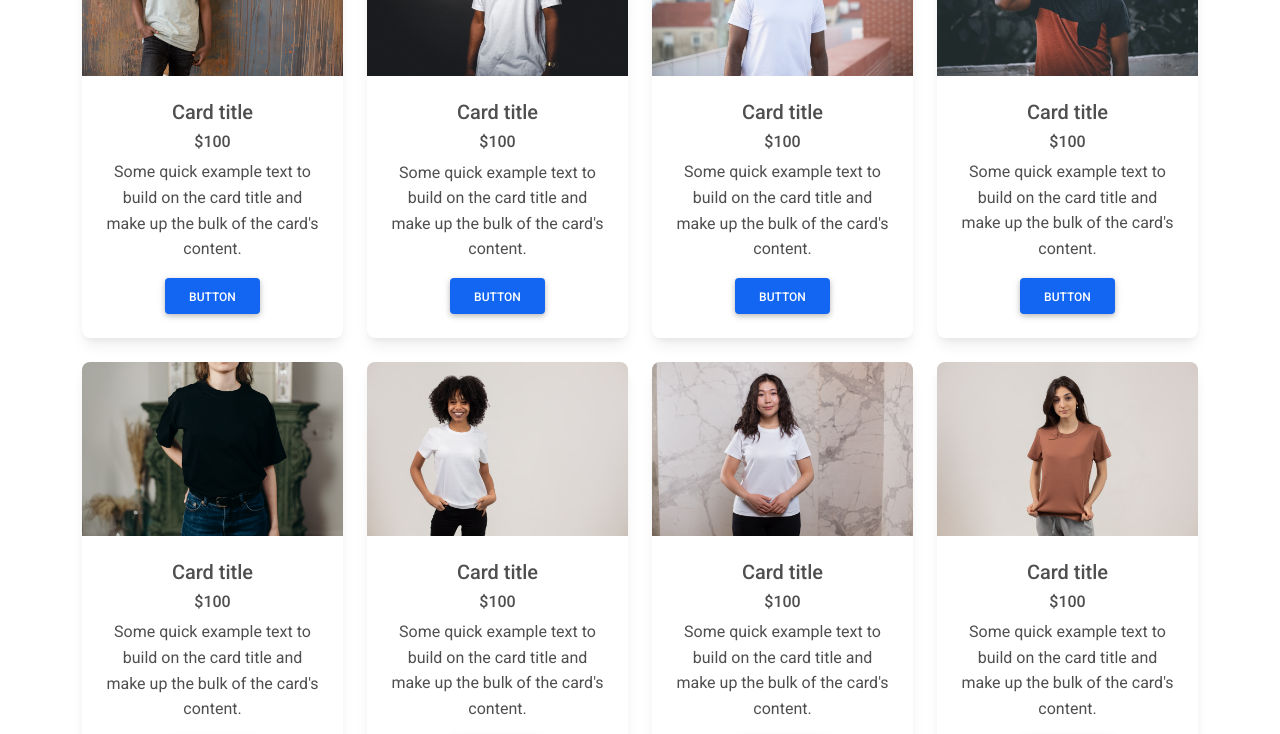
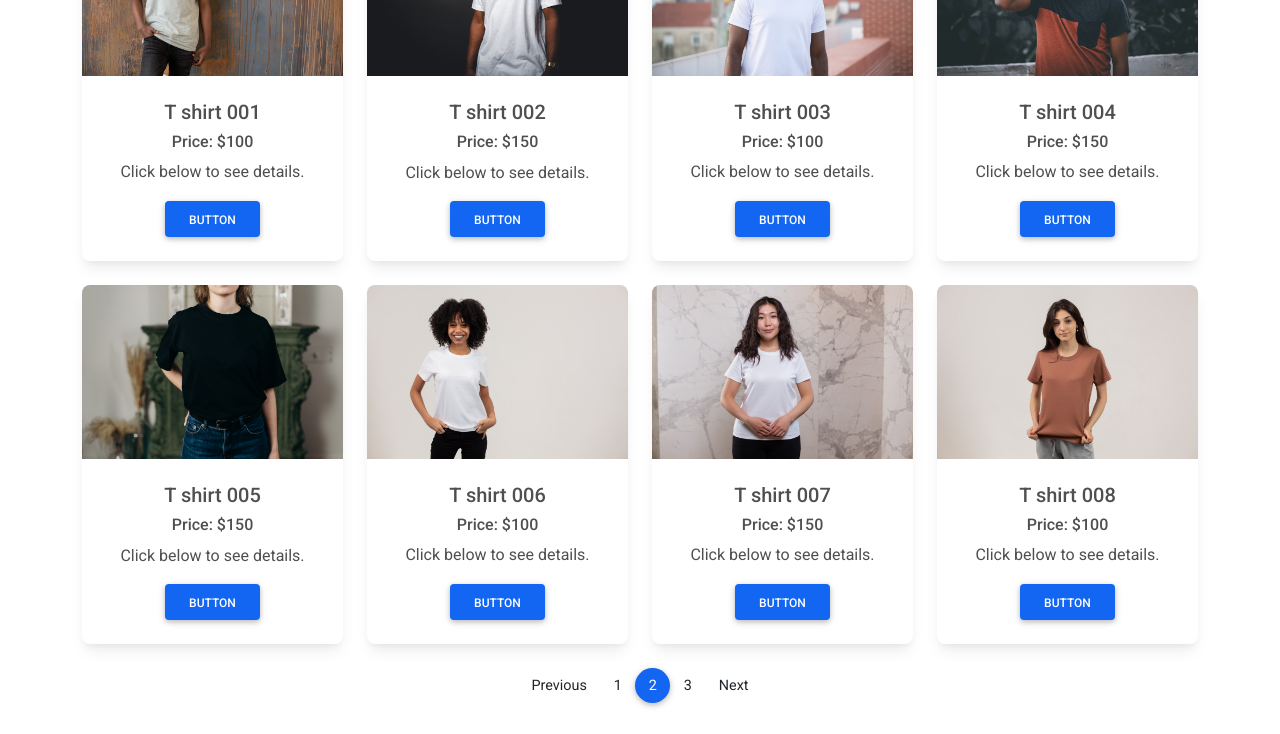
Before and after one commit to kawsar2500/autumn_sale, a plain HTML site: page index.html in a window 1280 px wide. Shown: the part 790-1524 px from the top of the page. Drawn offline with Linux system fonts and the light colour scheme.

Commit message:
Update index.html

```diff
--- a/index.html
+++ b/index.html
@@ -5,33 +5,19 @@
     <meta name="viewport" content="width=device-width, initial-scale=1, shrink-to-fit=no" />
     <meta http-equiv="x-ua-compatible" content="ie=edge" />
     <title>Material Design for Bootstrap</title>
-    <!-- MDB icon -->
     <link rel="icon" href="img/faviconlogo1.png" type="image/x-icon" />
-    <!-- Font Awesome -->
     <link rel="stylesheet" href="https://use.fontawesome.com/releases/v5.15.2/css/all.css" />
-    <!-- Google Fonts Roboto -->
-    <link
-      rel="stylesheet"
-      href="https://fonts.googleapis.com/css2?family=Roboto:wght@300;400;500;700&display=swap"
-    />
-    <!-- MDB -->
+    <link rel="stylesheet" href="https://fonts.googleapis.com/css2?family=Roboto:wght@300;400;500;700&display=swap"/>
     <link rel="stylesheet" href="css/mdb.min.css" />
   </head>
   <body>
-    <!-- Start your project here-->
+    <div class="container">
     <header>
         <!-- Navbar -->
         <nav class="navbar navbar-expand-lg navbar-light bg-white">
-          <div class="container-fluid">
-            <button
-              class="navbar-toggler"
-              type="button"
-              data-mdb-toggle="collapse"
-              data-mdb-target="#navbarExample01"
-              aria-controls="navbarExample01"
-              aria-expanded="false"
-              aria-label="Toggle navigation"
-            >
+          <div class="container">
+            <button class="navbar-toggler" type="button" data-mdb-toggle="collapse" data-mdb-target="#navbarExample01"
+            aria-controls="navbarExample01" aria-expanded="false" aria-label="Toggle navigation">
               <i class="fas fa-bars"></i>
             </button>
             <div class="collapse navbar-collapse" id="navbarExample01">
@@ -70,14 +56,8 @@
                 </li>
                 <!-- Icon dropdown -->
                 <li class="nav-item me-3 me-lg-0 dropdown">
-                  <a
-                    class="nav-link dropdown-toggle"
-                    href="#"
-                    id="navbarDropdown"
-                    role="button"
-                    data-mdb-toggle="dropdown"
-                    aria-expanded="false"
-                  >
+                  <a class="nav-link dropdown-toggle" href="#" id="navbarDropdown" role="button" data-mdb-toggle="dropdown"
+                    aria-expanded="false">
                     <i class="fas fa-user"></i>
                   </a>
                   <ul class="dropdown-menu" aria-labelledby="navbarDropdown">
@@ -93,7 +73,7 @@
                     </li>
                   </ul>
                 </li>
-                </ul>
+              </ul>
 
             </div>
           </div>
@@ -101,27 +81,20 @@
         <!-- Navbar -->
 
         <!-- Background image -->
-        <div
-          class="p-5 text-center bg-image shadow-1-strong"
-          style="
-            background-image: url('img/shopping15.jpg');
-            height: 500px;
-          "
-        >
+        <div class="p-5 text-center bg-image shadow-1-strong" style= "background-image: url('img/shopping15.jpg'); height: 500px;">
           <div class="mask" style="background-color: rgba(0, 0, 0, 0.6);">
             <div class="d-flex justify-content-center align-items-center h-100">
               <div class="text-white">
-                <h1 class="mb-3">Winter Sale</h1>
+                <h1 class="mb-3">Autumn Sale</h1>
                 <h4 class="mb-3">Promotions up to 70%! </h4>
-                <a class="btn btn-outline-light btn-lg" href="#!" role="button"
-                  >See the promotional offer: </a
-                >
+                <a class="btn btn-outline-light btn-lg" href="#!" role="button">See the promotional offer: </a>
               </div>
             </div>
           </div>
         </div>
         <!-- Background image -->
       </header>
+      </div> <!--container-->
 
       <main class="mt-5">
           <div class="container">
@@ -175,114 +148,96 @@
               <div class="row">
 
                 <div class="col-lg-3 col-md-12 mb-4"><div class="card">
-                  <div class="bg-image hover-overlay ripple" data-mdb-ripple-color="light">
+                  <div class="bg-image hover-zoom hover-overlay ripple" data-mdb-ripple-color="light">
                     <img src="img/tshirt101.jpg" class="img-fluid"/>
                     <a href="#!">
                       <div class="mask" style="background-color: rgba(251, 251, 251, 0.15);"></div>
                     </a>
                   </div>
                   <div class="card-body">
-                    <h5 class="card-title">Card title</h5>
-                    <h6>$100</h6>
-                    <p class="card-text">
-                      Some quick example text to build on the card title and make up the bulk of the
-                      card's content.
-                    </p>
+                    <h5 class="card-title">T shirt 001</h5>
+                    <h6>Price: $100</h6>
+                    <p class="card-text">Click below to see details.</p>
                     <a href="#!" class="btn btn-primary">Button</a>
                   </div>
                  </div>
                 </div>
 
                 <div class="col-lg-3 col-md-12 mb-4"><div class="card">
-                  <div class="bg-image hover-overlay ripple" data-mdb-ripple-color="light">
+                  <div class="bg-image hover-zoom hover-overlay ripple" data-mdb-ripple-color="light">
                     <img src="img/tshirt102.jpg" class="img-fluid"/>
                     <a href="#!">
                       <div class="mask" style="background-color: rgba(251, 251, 251, 0.15);"></div>
                     </a>
                   </div>
                   <div class="card-body">
-                    <h5 class="card-title">Card title</h5>
-                    <h6>$100</h6>
-                    <p class="card-text">
-                      Some quick example text to build on the card title and make up the bulk of the
-                      card's content.
-                    </p>
+                    <h5 class="card-title">T shirt 002</h5>
+                    <h6>Price: $150</h6>
+                    <p class="card-text">Click below to see details.</p>
                     <a href="#!" class="btn btn-primary">Button</a>
                   </div>
                  </div>
                 </div>
 
                 <div class="col-lg-3 col-md-12 mb-4"><div class="card">
-                  <div class="bg-image hover-overlay ripple" data-mdb-ripple-color="light">
+                  <div class="bg-image hover-zoom hover-overlay ripple" data-mdb-ripple-color="light">
                     <img src="img/tshirt103.jpg" class="img-fluid"/>
                     <a href="#!">
                       <div class="mask" style="background-color: rgba(251, 251, 251, 0.15);"></div>
                     </a>
                   </div>
                   <div class="card-body">
-                    <h5 class="card-title">Card title</h5>
-                    <h6>$100</h6>
-                    <p class="card-text">
-                      Some quick example text to build on the card title and make up the bulk of the
-                      card's content.
-                    </p>
+                    <h5 class="card-title">T shirt 003</h5>
+                    <h6>Price: $100</h6>
+                    <p class="card-text">Click below to see details.</p>
                     <a href="#!" class="btn btn-primary">Button</a>
                   </div>
                  </div>
                 </div>
 
                 <div class="col-lg-3 col-md-12 mb-4"><div class="card">
-                  <div class="bg-image hover-overlay ripple" data-mdb-ripple-color="light">
+                  <div class="bg-image hover-zoom hover-overlay ripple" data-mdb-ripple-color="light">
                     <img src="img/tshirt104.jpg" class="img-fluid"/>
                     <a href="#!">
                       <div class="mask" style="background-color: rgba(251, 251, 251, 0.15);"></div>
                     </a>
                   </div>
                   <div class="card-body">
-                    <h5 class="card-title">Card title</h5>
-                    <h6>$100</h6>
-                    <p class="card-text">
-                      Some quick example text to build on the card title and make up the bulk of the
-                      card's content.
-                    </p>
+                    <h5 class="card-title">T shirt 004</h5>
+                    <h6>Price: $150</h6>
+                    <p class="card-text">Click below to see details.</p>
                     <a href="#!" class="btn btn-primary">Button</a>
                   </div>
                  </div>
                 </div>
 
                 <div class="col-lg-3 col-md-12 mb-4"><div class="card">
-                  <div class="bg-image hover-overlay ripple" data-mdb-ripple-color="light">
+                  <div class="bg-image hover-zoom hover-overlay ripple" data-mdb-ripple-color="light">
                     <img src="img/tshirt210.jpg" class="img-fluid"/>
                     <a href="#!">
                       <div class="mask" style="background-color: rgba(251, 251, 251, 0.15);"></div>
                     </a>
                   </div>
                   <div class="card-body">
-                    <h5 class="card-title">Card title</h5>
-                    <h6>$100</h6>
-                    <p class="card-text">
-                      Some quick example text to build on the card title and make up the bulk of the
-                      card's content.
-                    </p>
+                    <h5 class="card-title">T shirt 005</h5>
+                    <h6>Price: $150</h6>
+                    <p class="card-text">Click below to see details.</p>
                     <a href="#!" class="btn btn-primary">Button</a>
                   </div>
                  </div>
                 </div>
 
                 <div class="col-lg-3 col-md-12 mb-4"><div class="card">
-                  <div class="bg-image hover-overlay ripple" data-mdb-ripple-color="light">
+                  <div class="bg-image hover-zoom hover-overlay ripple" data-mdb-ripple-color="light">
                     <img src="img/tshirt211.jpg" class="img-fluid"/>
                     <a href="#!">
                       <div class="mask" style="background-color: rgba(251, 251, 251, 0.15);"></div>
                     </a>
                   </div>
                   <div class="card-body">
-                    <h5 class="card-title">Card title</h5>
-                    <h6>$100</h6>
-                    <p class="card-text">
-                      Some quick example text to build on the card title and make up the bulk of the
-                      card's content.
-                    </p>
+                    <h5 class="card-title">T shirt 006</h5>
+                    <h6>Price: $100</h6>
+                    <p class="card-text">Click below to see details.</p>
                     <a href="#!" class="btn btn-primary">Button</a>
                   </div>
                  </div>
@@ -290,19 +245,16 @@
 
                 <div class="col-lg-3 col-md-12 mb-4">
                   <div class="card">
-                    <div class="bg-image hover-overlay ripple" data-mdb-ripple-color="light">
+                    <div class="bg-image hover-zoom hover-overlay ripple" data-mdb-ripple-color="light">
                       <img src="img/tshirt212.jpg" class="img-fluid"/>
                       <a href="#!">
                         <div class="mask" style="background-color: rgba(251, 251, 251, 0.15);"></div>
                       </a>
                     </div>
                     <div class="card-body">
-                      <h5 class="card-title">Card title</h5>
-                      <h6>$100</h6>
-                      <p class="card-text">
-                        Some quick example text to build on the card title and make up the bulk of the
-                        card's content.
-                      </p>
+                      <h5 class="card-title">T shirt 007</h5>
+                      <h6>Price: $150</h6>
+                      <p class="card-text">Click below to see details.</p>
                       <a href="#!" class="btn btn-primary">Button</a>
                     </div>
                   </div>
@@ -310,19 +262,16 @@
 
                 <div class="col-lg-3 col-md-12 mb-4">
                   <div class="card">
-                    <div class="bg-image hover-overlay ripple" data-mdb-ripple-color="light">
+                    <div class="bg-image hover-zoom hover-overlay ripple" data-mdb-ripple-color="light">
                      <img src="img/tshirt213.jpg" class="img-fluid"/>
                       <a href="#!">
                         <div class="mask" style="background-color: rgba(251, 251, 251, 0.15);"></div>
                       </a>
                     </div>
                     <div class="card-body">
-                      <h5 class="card-title">Card title</h5>
-                      <h6>$100</h6>
-                      <p class="card-text">
-                        Some quick example text to build on the card title and make up the bulk of the
-                        card's content.
-                      </p>
+                      <h5 class="card-title">T shirt 008</h5>
+                      <h6>Price: $100</h6>
+                      <p class="card-text">Click below to see details.</p>
                       <a href="#!" class="btn btn-primary">Button</a>
                     </div>
                   </div>
```
